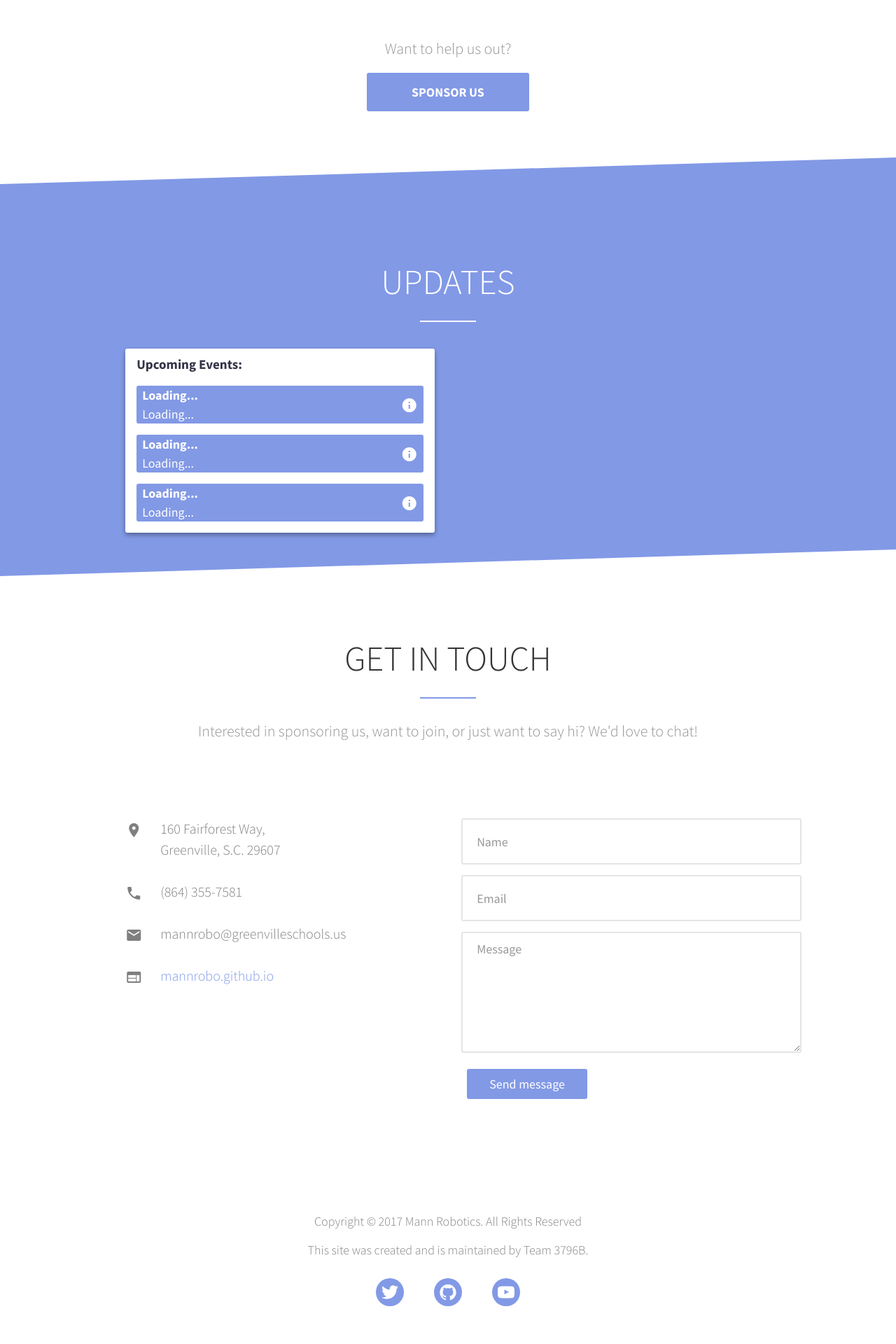
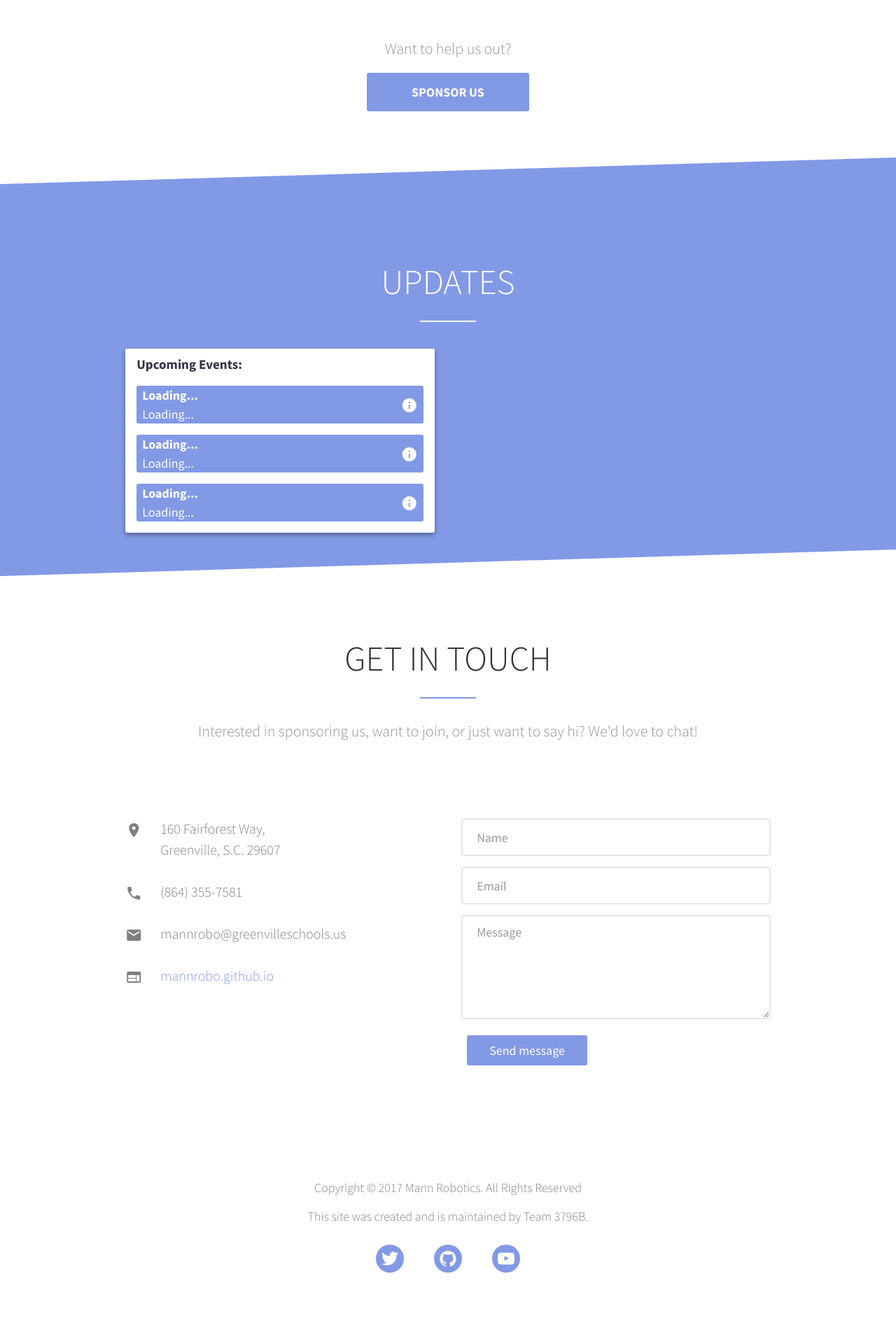
Before and after one commit to mannrobo/mannrobo.github.io, a Jekyll site: the page built from index.html, in a window 1280 px wide. Shown: the part 3361-5281 px from the top of the page at 70% size. Built offline with Jekyll 4.4.1, drawn with Linux system fonts in a browser that asks for light colours; comment, search, counter and statistics services are not loaded; after the commit the page ends 5233 px from its top, so only the background shows below that.

Commit message:
FIt input overflow

```diff
--- a/_sass/util.scss
+++ b/_sass/util.scss
@@ -319,8 +319,9 @@ footer {
 
 .form-control {
     display: block;
+    box-sizing: border-box;
     width: 100%;
-    height: 42px !important;
+    height: 54px !important;
     padding: 10px 20px;
     font-size: 14px;
     line-height: 1.42857;
```
